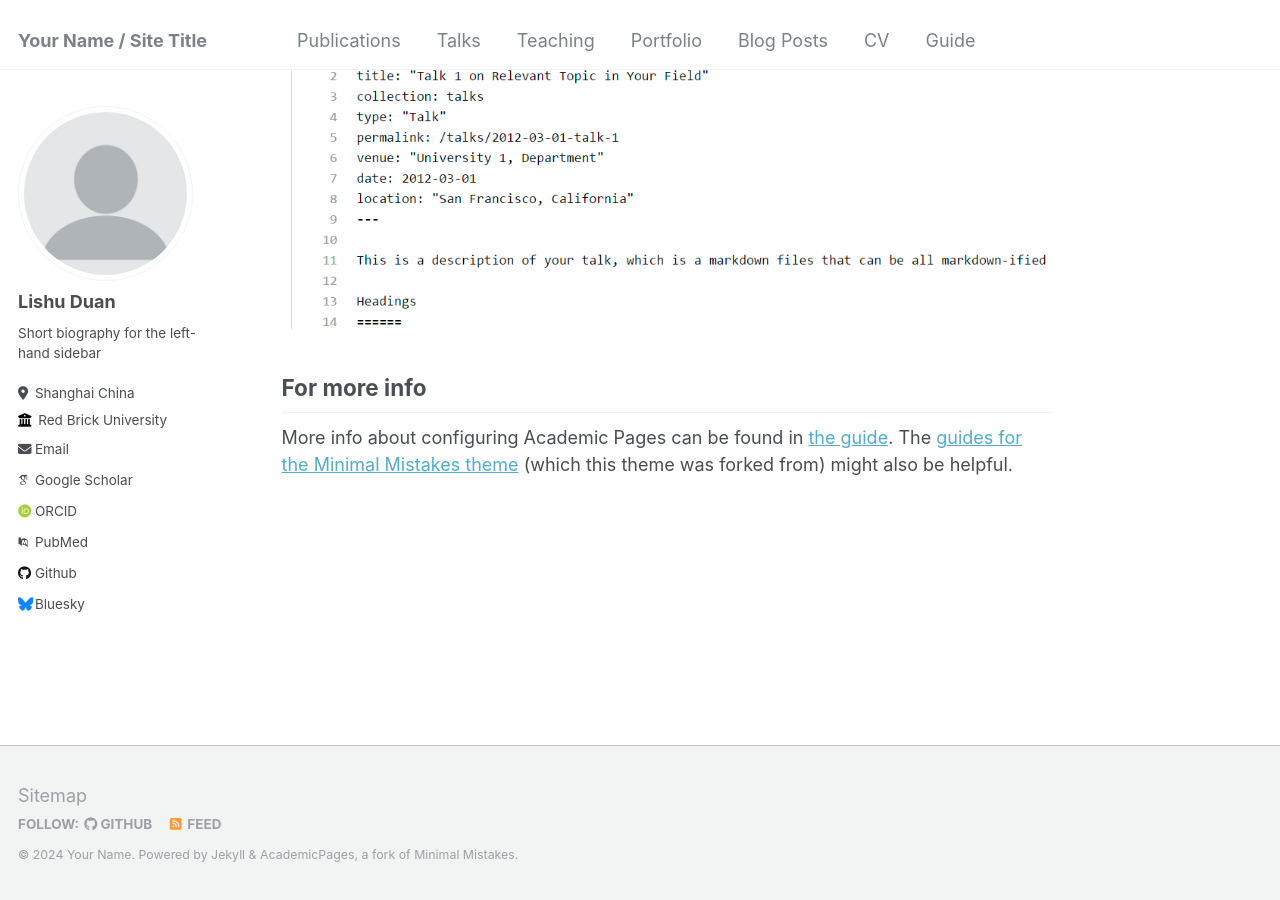
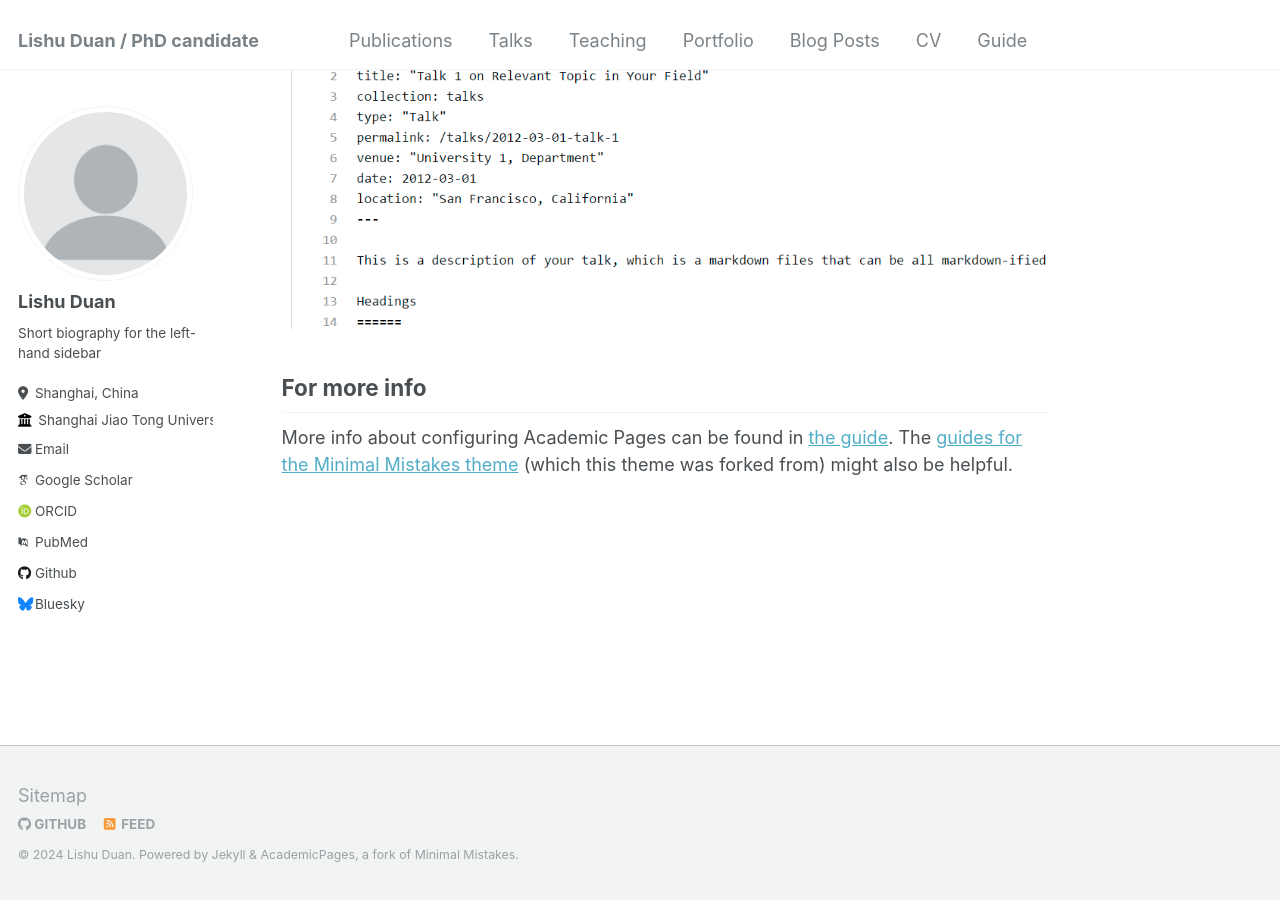
Before and after one commit to LishuDuan/LishuDuan, a Jekyll site: the page built from _pages/about.md, in a window 1280 px wide and 900 px high, scrolled down 2660 px. Built offline with Jekyll 4.4.1, drawn with Linux system fonts in a browser that asks for light colours; some web fonts are replaced.

Commit message:
Update _config.yml

```diff
--- a/_config.yml
+++ b/_config.yml
@@ -7,10 +7,10 @@
 # server process.
 
 # Basic Site Settings
-locale                   : "en-US"
-title                    : "Your Name / Site Title"
+locale                   : "Shanghai"
+title                    : "Lishu Duan / PhD candidate"
 title_separator          : "-"
-name                     : &name "Your Name"
+name                     : &name "Lishu Duan"
 description              : &description "personal description"
 url                      : https://academicpages.github.io # the base hostname & protocol for your site e.g. "https://mmistakes.github.io"
 baseurl                  : "" # the subpath of your site, e.g. "/blog"
@@ -25,8 +25,8 @@ author:
   name             : "Lishu Duan"
   pronouns         : # example: "she/her"
   bio              : "Short biography for the left-hand sidebar"
-  location         : "Shanghai China"
-  employer         : "Red Brick University"
+  location         : "Shanghai, China"
+  employer         : "Shanghai Jiao Tong University"
   uri              : # URL
   email            : "none@example.org"
 
```
